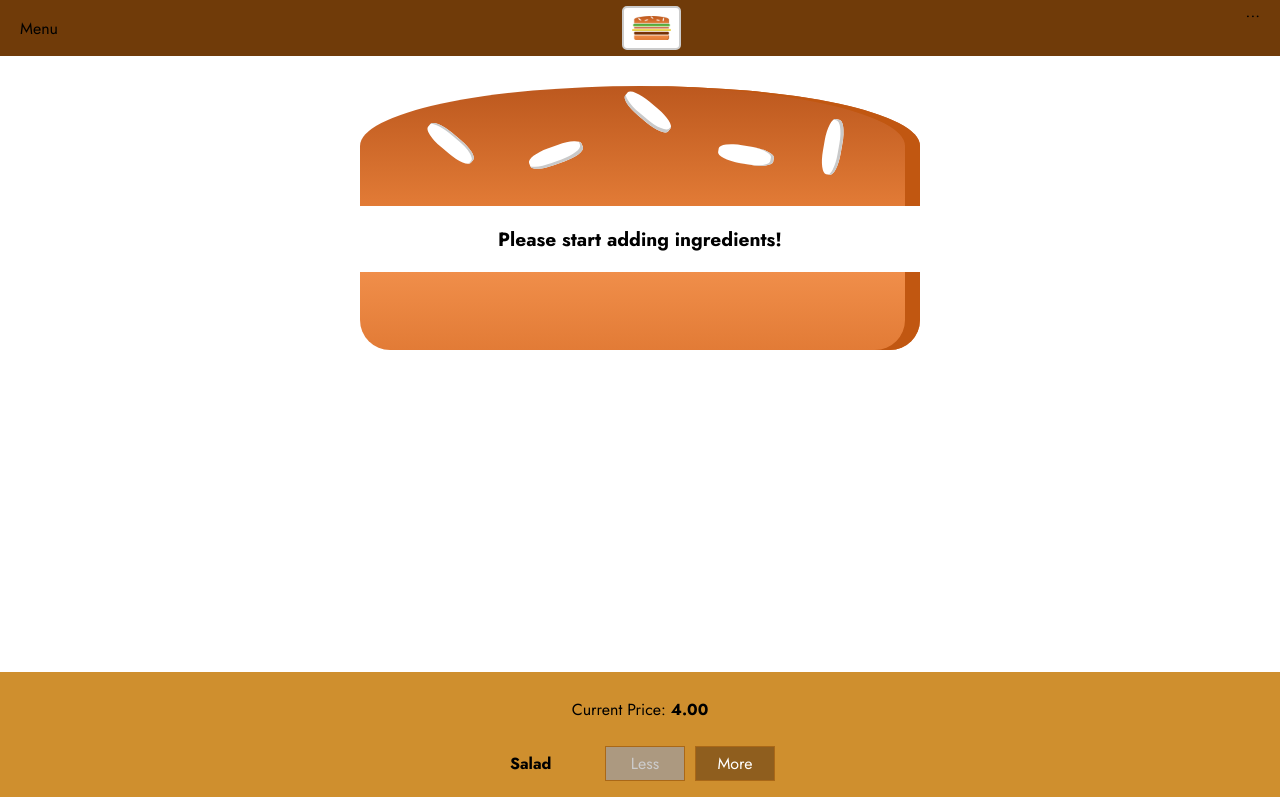
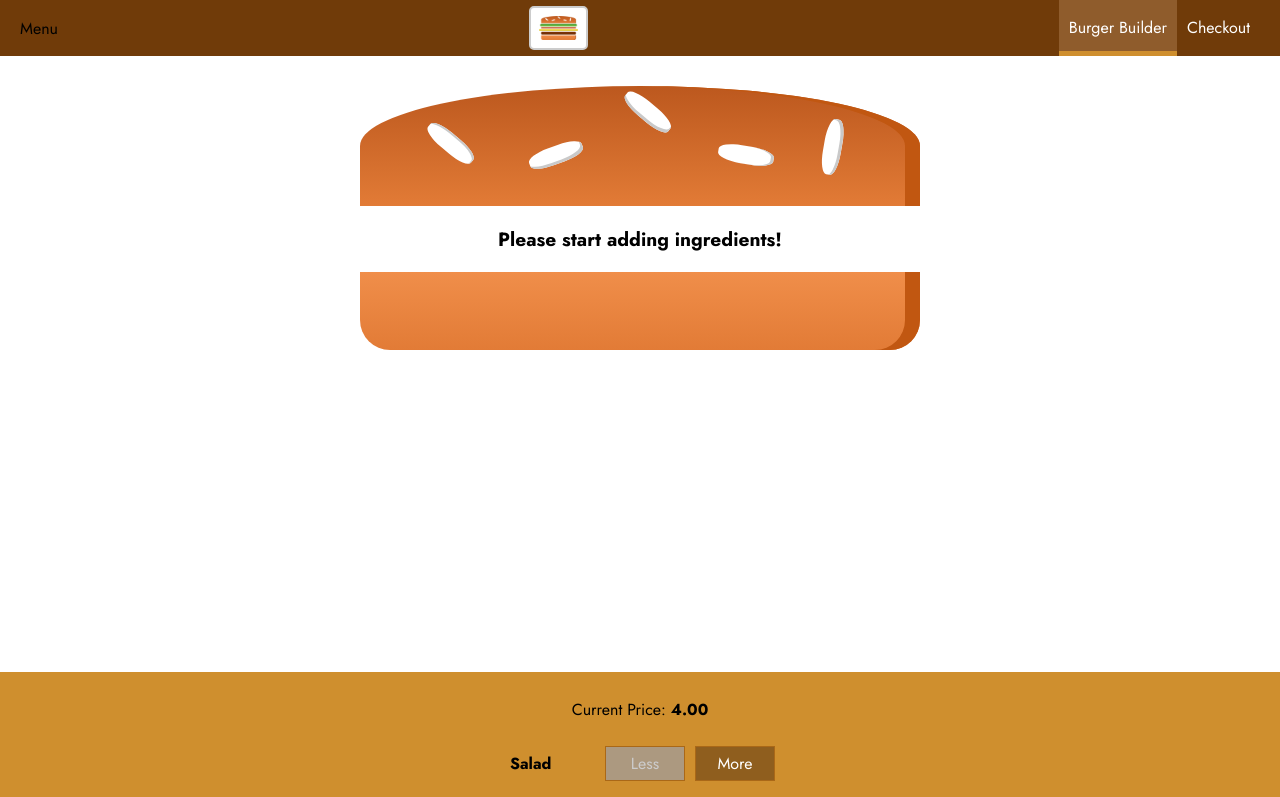
Before and after one commit to hendraaagil/burger-builder, a React (Create React App) app: page / in a window 1280 px wide. Shown: the top 797 px of the page. Built offline with nearby package versions, Linux system fonts and the light colour scheme.

Commit message:
Adding Reusable Navigation Items

```diff
--- /dev/null
+++ b/src/components/Navigation/NavItems/NavItem/NavItem.js
@@ -0,0 +1,13 @@
+import React from 'react';
+
+import styles from './NavItem.module.css';
+
+const NavItem = (props) => (
+  <li className={styles.NavItem}>
+    <a href={props.link} className={props.active ? styles.active : null}>
+      {props.children}
+    </a>
+  </li>
+);
+
+export default NavItem;
--- /dev/null
+++ b/src/components/Navigation/NavItems/NavItem/NavItem.module.css
@@ -0,0 +1,26 @@
+.NavItem {
+  display: flex;
+  align-items: center;
+  box-sizing: border-box;
+  margin: 0;
+  height: 100%;
+}
+
+.NavItem a {
+  display: block;
+  box-sizing: border-box;
+  padding: 16px 10px;
+  height: 100%;
+  text-decoration: none;
+  color: #fff;
+  border-bottom: 5px solid transparent;
+  transition: all 0.3s;
+}
+
+.NavItem a:hover,
+.NavItem a:active,
+.NavItem a.active {
+  background-color: #8f5c2c;
+  color: #fff;
+  border-bottom: 5px solid #cf8f2e;
+}
--- /dev/null
+++ b/src/components/Navigation/NavItems/NavItems.js
@@ -0,0 +1,15 @@
+import React from 'react';
+
+import NavItem from './NavItem/NavItem';
+import styles from './NavItems.module.css';
+
+const NavItems = () => (
+  <ul className={styles.NavItems}>
+    <NavItem link="/" active>
+      Burger Builder
+    </NavItem>
+    <NavItem link="/">Checkout</NavItem>
+  </ul>
+);
+
+export default NavItems;
--- /dev/null
+++ b/src/components/Navigation/NavItems/NavItems.module.css
@@ -0,0 +1,8 @@
+.NavItems {
+  display: flex;
+  align-items: center;
+  margin: 0;
+  padding: 0;
+  height: 100%;
+  list-style: none;
+}
--- a/src/components/Navigation/Toolbar/Toolbar.js
+++ b/src/components/Navigation/Toolbar/Toolbar.js
@@ -1,13 +1,16 @@
 import React from 'react';
 
 import Logo from '../../Logo/Logo';
+import NavItems from '../NavItems/NavItems';
 import styles from './Toolbar.module.css';
 
 const Toolbar = (props) => (
   <header className={styles.Toolbar}>
     <div>Menu</div>
     <Logo />
-    <nav>...</nav>
+    <nav>
+      <NavItems />
+    </nav>
   </header>
 );
 
```
